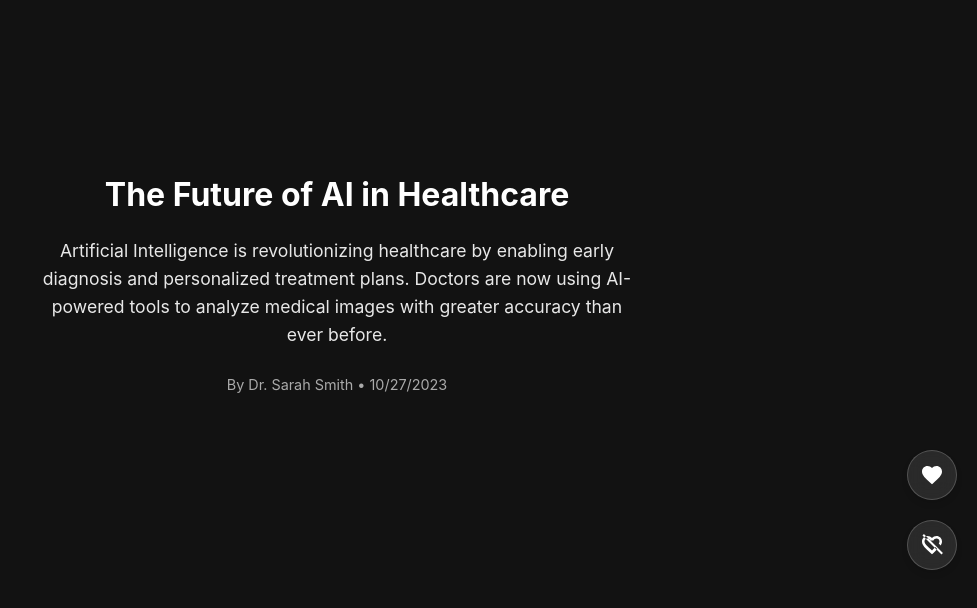
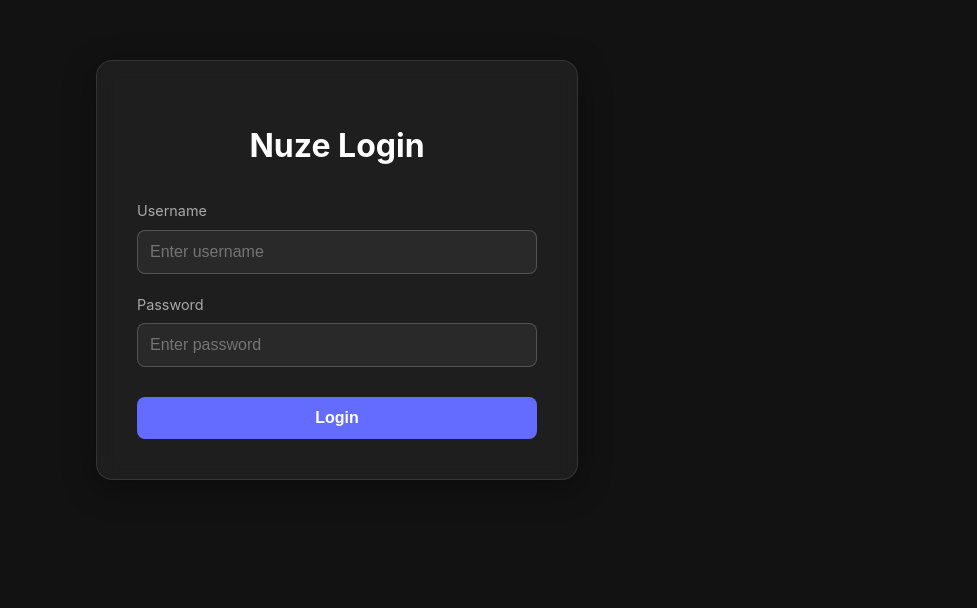
Before and after one commit to idunsky855/Nuze-AI, a React (Vite) app in the folder frontEnd/: page / in a window 1280 px wide. Shown: the part 130-738 px from the top of the page, without its empty margins (303-1280 px from the left). Built offline with nearby package versions, Linux system fonts and the light colour scheme.

Commit message:
login page

```diff
--- a/frontEnd/src/App.css
+++ b/frontEnd/src/App.css
@@ -140,3 +140,89 @@
 }
 
 /* Optional: Add labels below buttons if needed, or keep minimal */
+
+/* Login Page Styles */
+.login-container {
+  height: 100vh;
+  width: 100vw;
+  display: flex;
+  justify-content: center;
+  align-items: center;
+  background-color: #121212;
+  color: white;
+}
+
+.login-card {
+  background-color: rgba(255, 255, 255, 0.05);
+  backdrop-filter: blur(10px);
+  -webkit-backdrop-filter: blur(10px);
+  padding: 40px;
+  border-radius: 16px;
+  border: 1px solid rgba(255, 255, 255, 0.1);
+  width: 100%;
+  max-width: 400px;
+  box-shadow: 0 8px 32px 0 rgba(0, 0, 0, 0.37);
+  text-align: center;
+}
+
+.login-title {
+  margin-bottom: 30px;
+  font-size: 2rem;
+  font-weight: bold;
+}
+
+.login-form {
+  display: flex;
+  flex-direction: column;
+  gap: 20px;
+}
+
+.form-group {
+  display: flex;
+  flex-direction: column;
+  text-align: left;
+  gap: 8px;
+}
+
+.form-group label {
+  font-size: 0.9rem;
+  color: #aaa;
+}
+
+.form-group input {
+  padding: 12px;
+  border-radius: 8px;
+  border: 1px solid rgba(255, 255, 255, 0.2);
+  background-color: rgba(255, 255, 255, 0.05);
+  color: white;
+  font-size: 1rem;
+  outline: none;
+  transition: border-color 0.2s;
+}
+
+.form-group input:focus {
+  border-color: #646cff;
+}
+
+.error-message {
+  color: #f44336;
+  font-size: 0.9rem;
+  margin: 0;
+}
+
+.login-button {
+  padding: 12px;
+  border-radius: 8px;
+  border: none;
+  background-color: #646cff;
+  color: white;
+  font-size: 1rem;
+  font-weight: bold;
+  cursor: pointer;
+  transition: background-color 0.2s;
+  margin-top: 10px;
+}
+
+.login-button:hover {
+  background-color: #535bf2;
+}
--- a/frontEnd/src/App.jsx
+++ b/frontEnd/src/App.jsx
@@ -1,14 +1,17 @@
 import { useState, useEffect } from 'react'
 import './App.css'
 import Article from './components/Article'
+import Login from './components/Login'
 import { fetchArticles } from './api'
 
 function App() {
+  const [isLoggedIn, setIsLoggedIn] = useState(false)
   const [articles, setArticles] = useState([])
   const [loading, setLoading] = useState(true)
   const [error, setError] = useState(null)
 
   useEffect(() => {
+    if (isLoggedIn) {
       const loadArticles = async () => {
         try {
           const data = await fetchArticles()
@@ -19,9 +22,17 @@ function App() {
           setLoading(false)
         }
       }
+      loadArticles()
+    }
+  }, [isLoggedIn])
 
-    loadArticles()
-  }, [])
+  const handleLogin = () => {
+    setIsLoggedIn(true)
+  }
+
+  if (!isLoggedIn) {
+    return <Login onLogin={handleLogin} />
+  }
 
   if (loading) {
     return (
--- /dev/null
+++ b/frontEnd/src/components/Login.jsx
@@ -0,0 +1,50 @@
+import React, { useState } from 'react';
+
+const Login = ({ onLogin }) => {
+    const [username, setUsername] = useState('');
+    const [password, setPassword] = useState('');
+    const [error, setError] = useState('');
+
+    const handleSubmit = (e) => {
+        e.preventDefault();
+        if (username === 'admin' && password === 'admin') {
+            onLogin();
+        } else {
+            setError('Invalid username or password');
+        }
+    };
+
+    return (
+        <div className="login-container">
+            <div className="login-card">
+                <h1 className="login-title">Nuze Login</h1>
+                <form onSubmit={handleSubmit} className="login-form">
+                    <div className="form-group">
+                        <label htmlFor="username">Username</label>
+                        <input
+                            type="text"
+                            id="username"
+                            value={username}
+                            onChange={(e) => setUsername(e.target.value)}
+                            placeholder="Enter username"
+                        />
+                    </div>
+                    <div className="form-group">
+                        <label htmlFor="password">Password</label>
+                        <input
+                            type="password"
+                            id="password"
+                            value={password}
+                            onChange={(e) => setPassword(e.target.value)}
+                            placeholder="Enter password"
+                        />
+                    </div>
+                    {error && <p className="error-message">{error}</p>}
+                    <button type="submit" className="login-button">Login</button>
+                </form>
+            </div>
+        </div>
+    );
+};
+
+export default Login;
```
Lines whose indentation alone changed are shown as unchanged.
